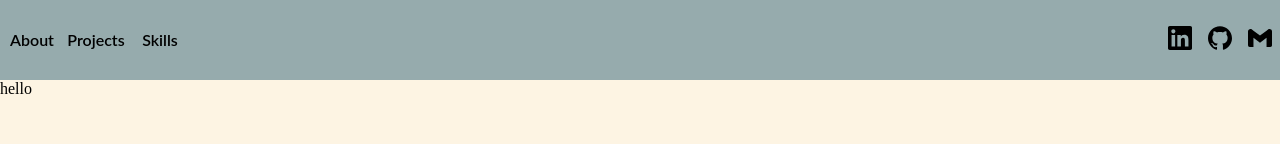
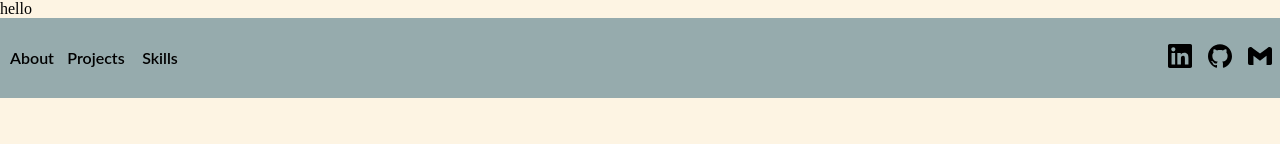
Before and after one commit to Jevaughn-W/portfolio-site, a React (Create React App) app: page / in a window 1280 px wide. Shown: the top 144 px of the page. Built offline with nearby package versions, Linux system fonts and the light colour scheme.

Commit message:
Reorder components

```diff
--- a/src/App.js
+++ b/src/App.js
@@ -7,8 +7,8 @@ import Landing from './Components/Landing-page/landing';
 function App() {
   return (
     <div className="App">
+      <Landing/>
       <NavBar/>
-      <Landing/>
       <About/>
       <Projects/>
     </div>
```
